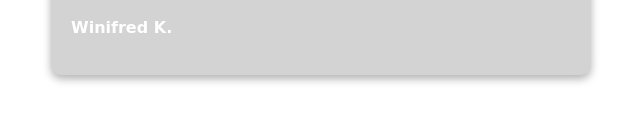
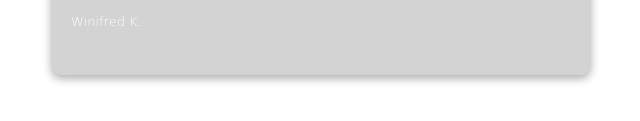
Before and after one commit to Guavalines/Testimonial_Slider, a plain HTML site: page index.html in a window 1280 px wide. Shown: the part 445-566 px from the top of the page, 319-959 px from the left. Drawn offline with Linux system fonts and the light colour scheme.

Commit message:
styled the username

```diff
--- a/style.css
+++ b/style.css
@@ -29,3 +29,8 @@ img{
   transform: translateX(-50);
   top: -50px;
 }
+
+.username{
+  font-size: 13px;
+  font-weight: 100;
+}
```
